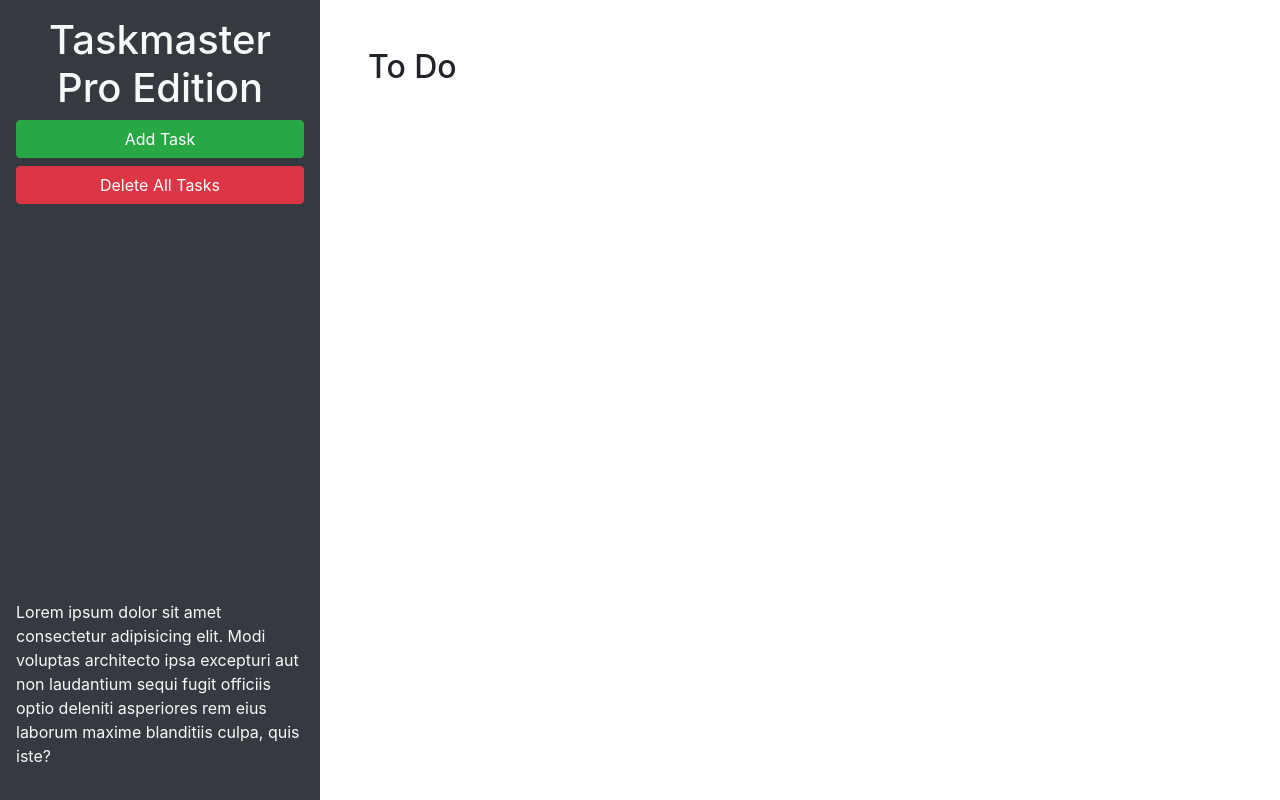
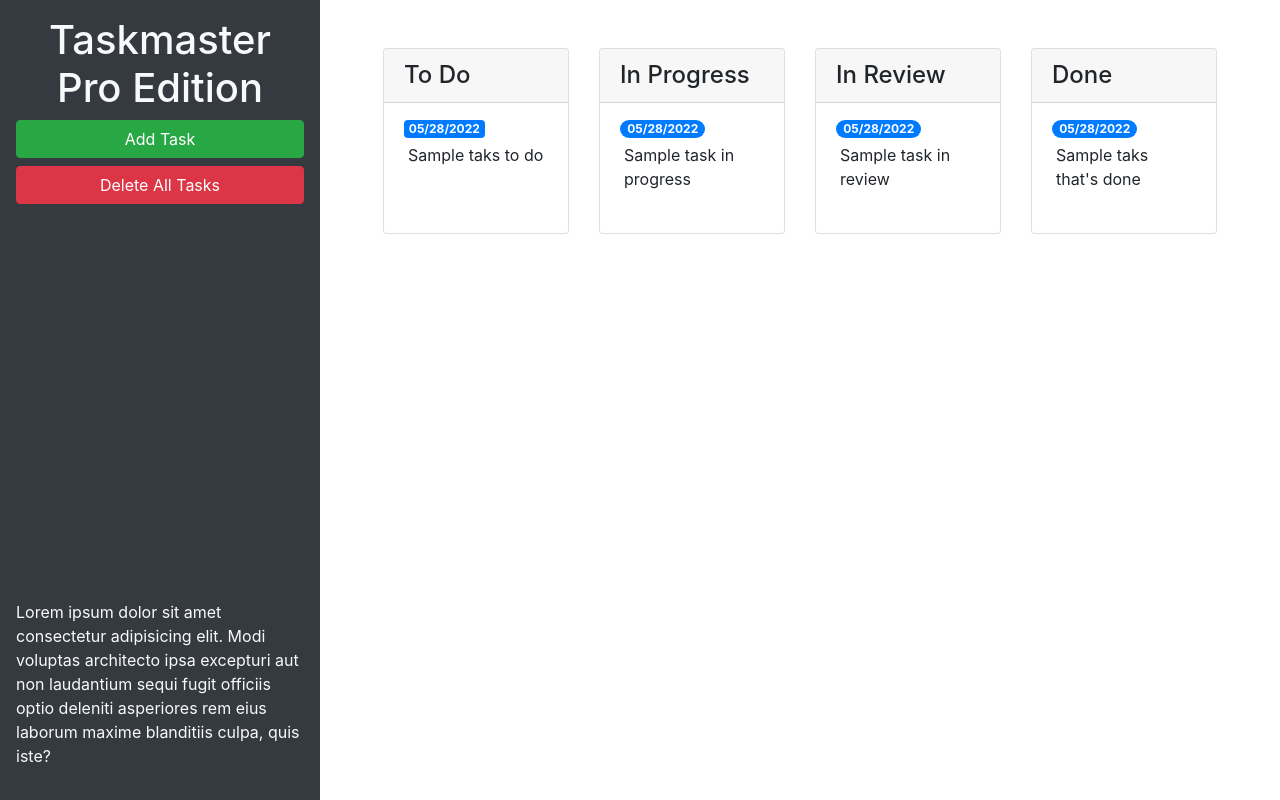
Before and after one commit to chrislee-webdev/taskmaster-pro, a plain HTML site: page index.html in a window 1280 px wide. Drawn offline with nearby package versions, Linux system fonts and the light colour scheme.

Commit message:
bootstrap

```diff
--- a/index.html
+++ b/index.html
@@ -24,9 +24,55 @@
       </p>
     </header>
     <main class="col-12 col-lg-9">
-      <div class="m-5">
-        <h2>To Do</h2>
-        <ul id="list-toDo" class="list-group"> </ul>
+      <div class="m-5 row justify-content-around">
+        <div class="col-12 col-md-6 col-xl-3 mb-3">
+          <div class="card">
+            <h4 class="card-header">To Do</h4>
+              <ul id="list-toDo" class="list-group list-group-flush">
+                <li class="list-group-item">
+                  <span class="badge badge-primary badge pill">05/28/2022</span>
+                  <p class="m-1">Sample taks to do</p>
+                </li>
+              </ul>
+        </div>
+        </div>
+
+        <div class="col-12 col-md-6 col-xl-3 mb-3">
+          <div class="card">
+            <h4 class="card-header">In Progress</h4>
+            <ul id="list-inProgress" class="list-group list-group-flush">
+              <li class="list-group-item">
+                <span class="badge badge-primary badge-pill">05/28/2022</span>
+                <p class="m-1">Sample task in progress</p>
+              </li>
+            </ul>
+          </div>
+        </div>
+
+        <div class="col-12 col-md-6 col-xl-3 mb-3">
+          <div class="card">
+            <h4 class="card-header">In Review</h4>
+            <ul id="list-inReview" class="list-group list-group-flush">
+              <li class="list-group-item">
+                <span class="badge badge-primary badge-pill">05/28/2022</span>
+                <p class="m-1">Sample task in review</p>
+              </li>
+            </ul>
+          </div>
+        </div>
+
+        <div class="col-12 col-md-6 col-xl-3 mb-3">
+          <div class="card">
+            <h4 class="card-header">Done</h4>
+            <ul id="list-done" class="list-group list-group-flush">
+              <li class="list-group-item">
+                <span class="badge badge-primary badge-pill">05/28/2022</span>
+                <p class="m-1">Sample taks that's done</p>
+              </li>
+            </ul>
+          </div>
+        </div>
+
       </div>
     </main>
   </div>
@@ -46,11 +92,11 @@
           <form>
             <div class="form-group">
               <label for="modalTaskDescription">Task description</label>
-              <textarea id="modalTaskDescription" rows="3"></textarea>
+              <textarea id="modalTaskDescription" rows="3" class="form-control"></textarea>
             </div>
             <div class="form-group">
               <label for="modalDueDate">Due date</label>
-              <input type="text" id="modalDueDate" placeholder="mm/dd/yyyy" autocomplete="off" />
+              <input type="text" class="form-control" id="modalDueDate" placeholder="mm/dd/yyyy" autocomplete="off" />
             </div>
           </form>
         </div>
```
Also changed, not shown: 2 other files.
